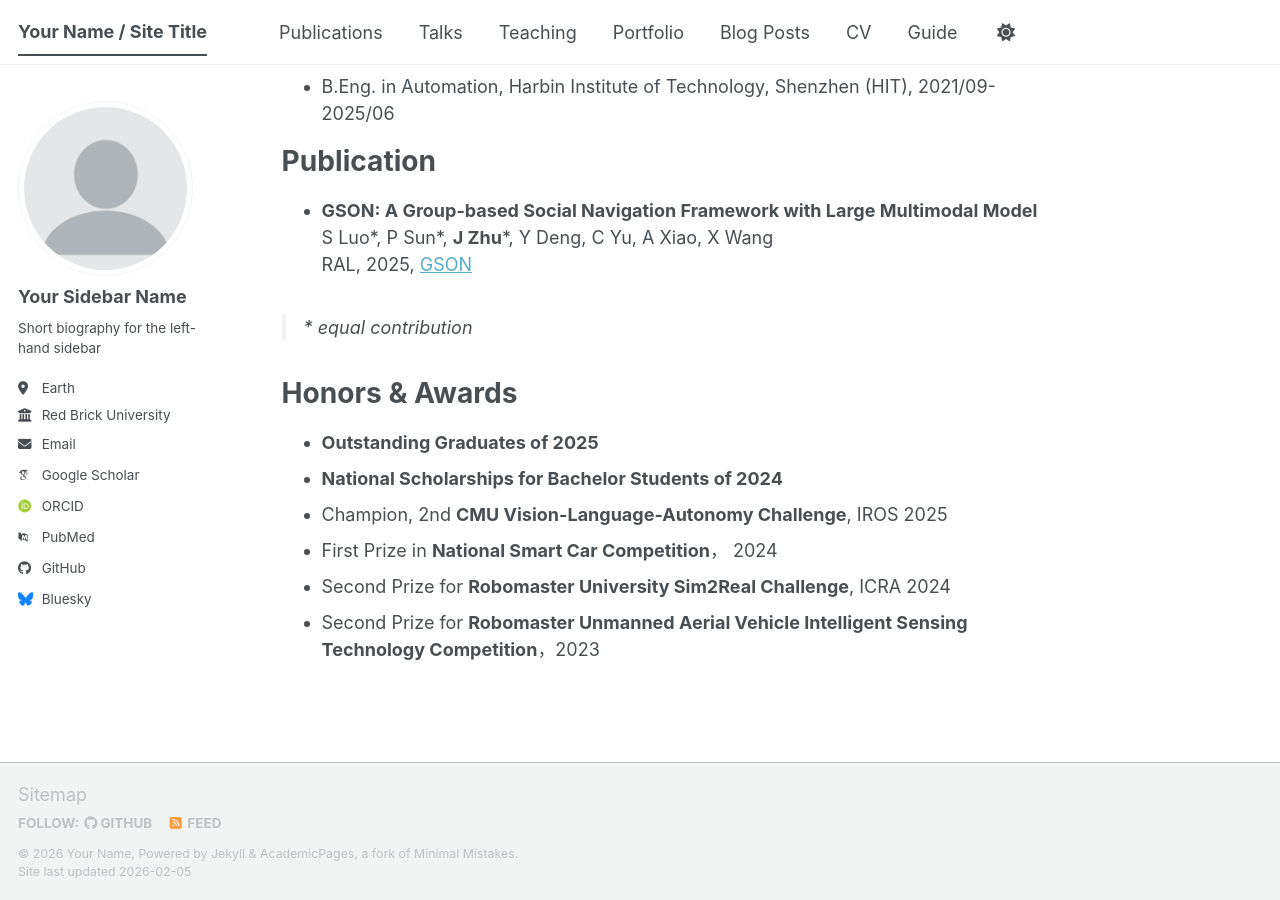
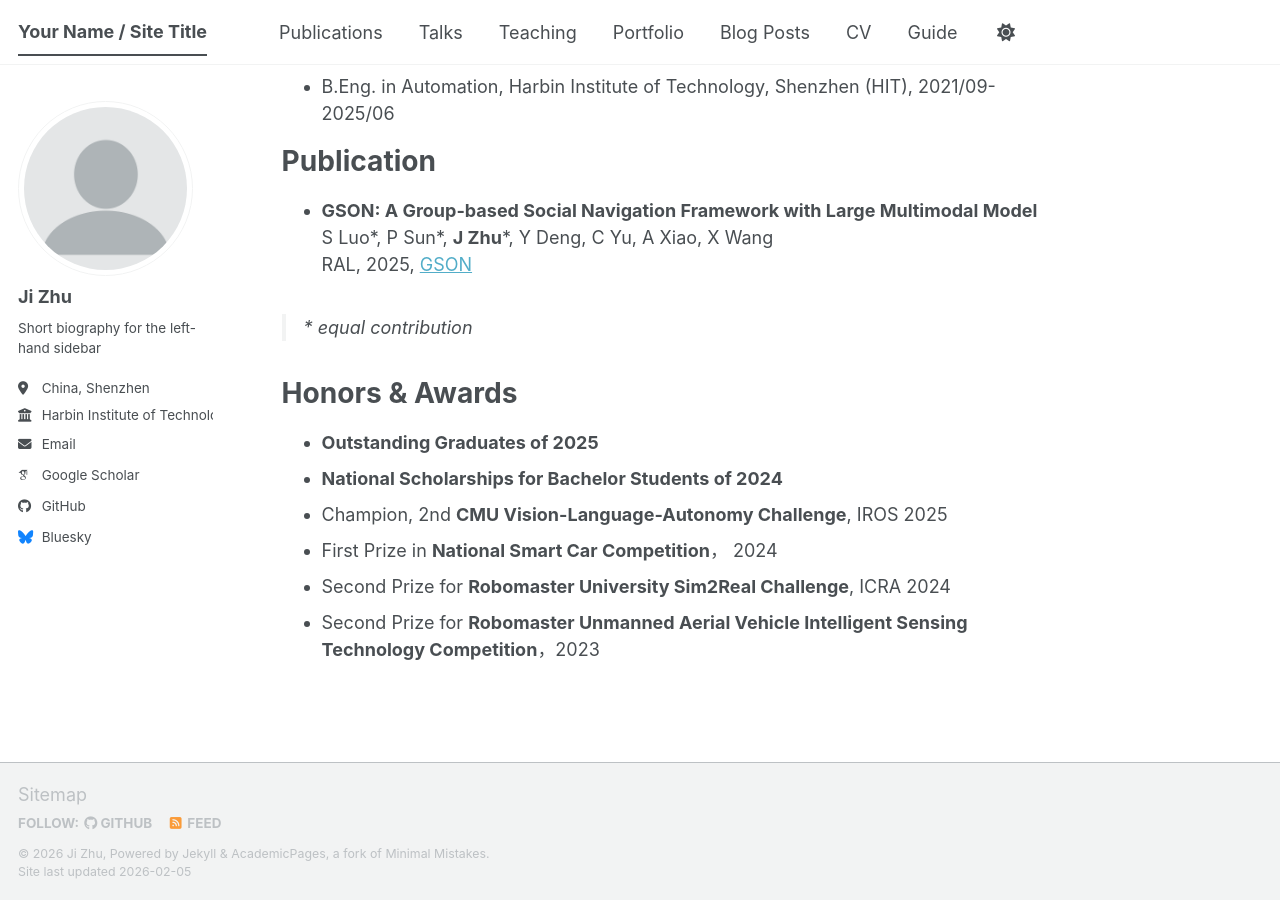
Before and after one commit to qitanda/qitanda.cn, a Jekyll site: the page built from _pages/about.md, in a window 1280 px wide and 900 px high, scrolled down 507 px. Built offline with Jekyll 4.4.1, drawn with Linux system fonts in a browser that asks for light colours; some web fonts are replaced; a script bundle is joined from its source files by our own code; library files that are not in the unit come from our copies.

Commit message:
Update personal information in _config.yml

```diff
--- a/_config.yml
+++ b/_config.yml
@@ -11,9 +11,9 @@ locale                   : "en-US"
 site_theme               : "default" # The available themes options are "default", "air", "sunrise", "mint", "dirt" and "contrast"
 title                    : "Your Name / Site Title"
 title_separator          : "-"
-name                     : &name "Your Name"
-description              : &description "Your Name's academic portfolio"   # Update this with a general description of your site, this is the default if not overridden by a page
-url                      : https://academicpages.github.io # The base hostname & protocol for your site e.g. "https://[your GitHub username].github.io",
+name                     : &name "Ji Zhu"
+description              : &description "Robotics & Embodied Intelligence"   # Update this with a general description of your site, this is the default if not overridden by a page
+url                      : http://qitanda.cyandyue.cn/ # The base hostname & protocol for your site e.g. "https://[your GitHub username].github.io",
                                                            # or if you already have some other page hosted on Github then use "https://[your GitHub username].github.io/[Your Repo Name]"
 baseurl                  : "" # the subpath of your site, e.g. "/blog"
 repository               : "academicpages/academicpages.github.io"
@@ -24,24 +24,24 @@ repository               : "academicpages/academicpages.github.io"
 author:
   # Biographic information
   avatar           : "profile.png"
-  name             : "Your Sidebar Name"
+  name             : "Ji Zhu"
   pronouns         : # example: "she/her"
   bio              : "Short biography for the left-hand sidebar"
-  location         : "Earth"
-  employer         : "Red Brick University"
+  location         : "China, Shenzhen"
+  employer         : "Harbin Institute of Technology, Shenzhen"
   uri              : # URL
-  email            : "none@example.org"
+  email            : "210320421@stu.hit.edu.cn"
 
   # Academic websites
   academia         : # URL
   arxiv            : # URL - Update with the correct link to your profile
-  googlescholar    : "https://scholar.google.com/citations?user=PS_CX0AAAAAJ"
+  googlescholar    : "https://scholar.google.com/citations?user=VCzgh8wAAAAJ&hl=en"
   inspire-hep      : # URL
   impactstory      : # URL
-  orcid            : "https://orcid.org/yourorcidurl"
+  orcid            : # URL
   semantic         : # URL
   ssrn             : # URL
-  pubmed           : "https://www.ncbi.nlm.nih.gov/pubmed/?term=john+snow"
+  pubmed           : # URL
   researchgate     : # URL
   scopus           : # URL
   zotero           : # URL
@@ -51,7 +51,7 @@ author:
   bitbucket        : # Username - Update with your username on the site
   codepen          : # Username
   dribbble         : # Username
-  github           : "academicpages"
+  github           : "https://github.com/qitanda"
   kaggle           : # Username
   stackoverflow    : # User number or user number and name (i.e., use "1" or "1/jeff-atwood")
 
```
